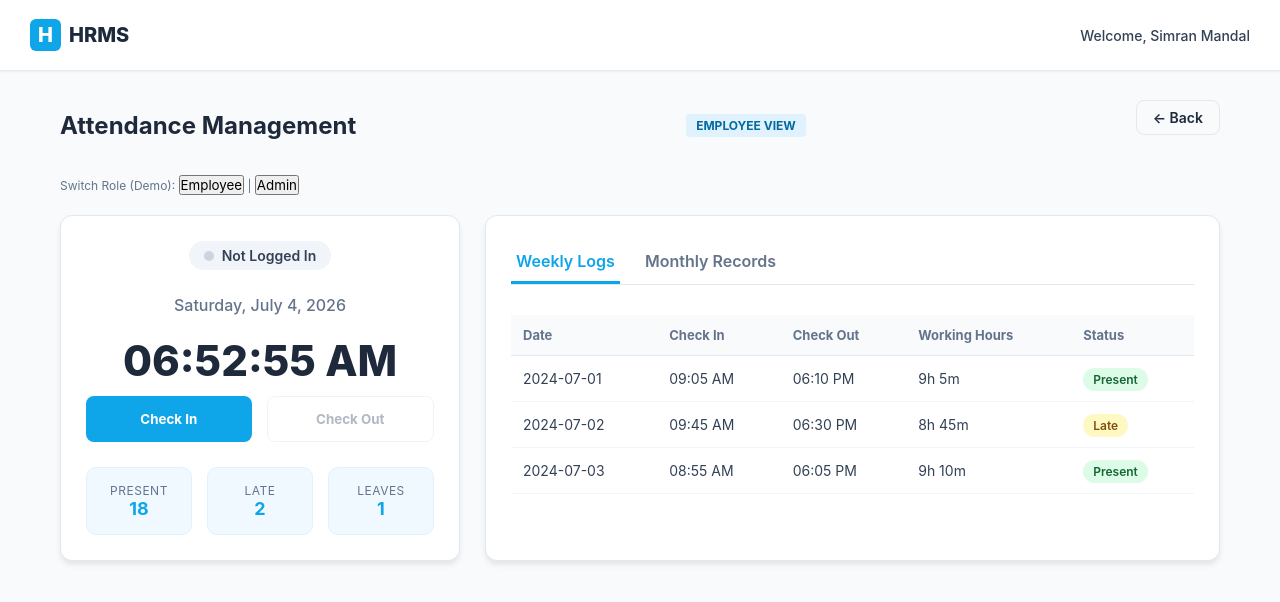
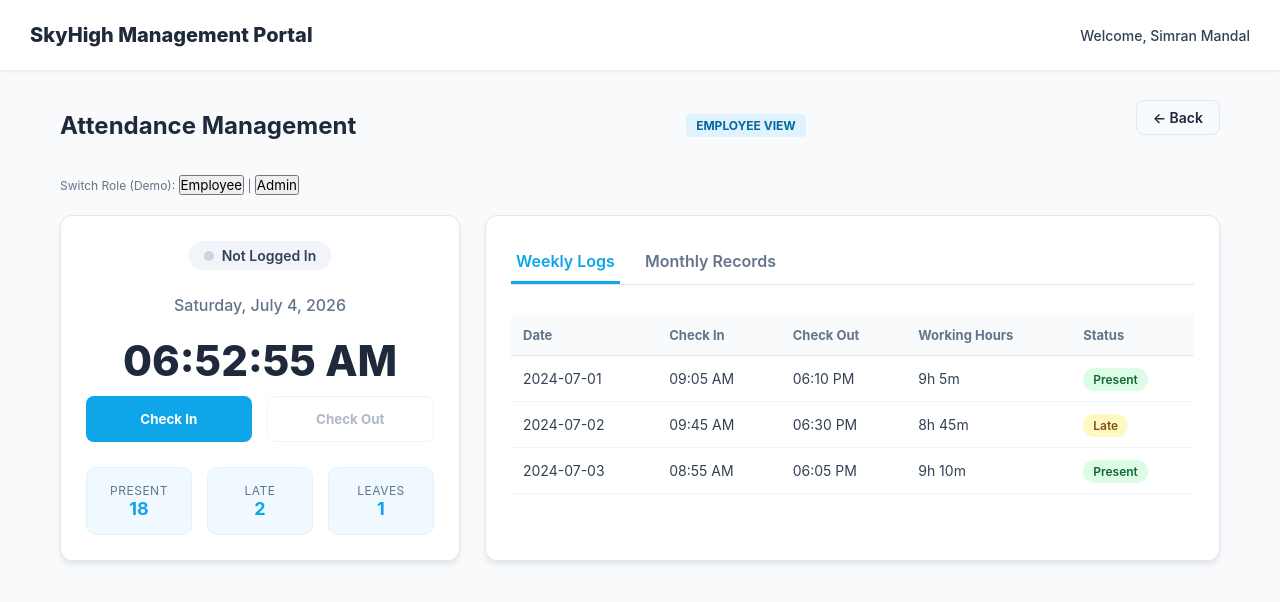
Before and after one commit to ishikamahto8/odoo-workspace-hub, a plain HTML site: page frontend/attendance.html in a window 1280 px wide. Drawn offline with Linux system fonts and the light colour scheme.

Commit message:
navbar heading updated

```diff
--- a/frontend/attendance.html
+++ b/frontend/attendance.html
@@ -111,7 +111,7 @@
 <body>
 
     <nav class="navbar">
-        <div class="logo"><span class="logo-icon">H</span> HRMS</div>
+        <div class="logo"> SkyHigh Management Portal</div>
         <div style="font-size: 14px; font-weight: 500;">Welcome, <span id="userName">Simran Mandal</span></div>
     </nav>
 
```
